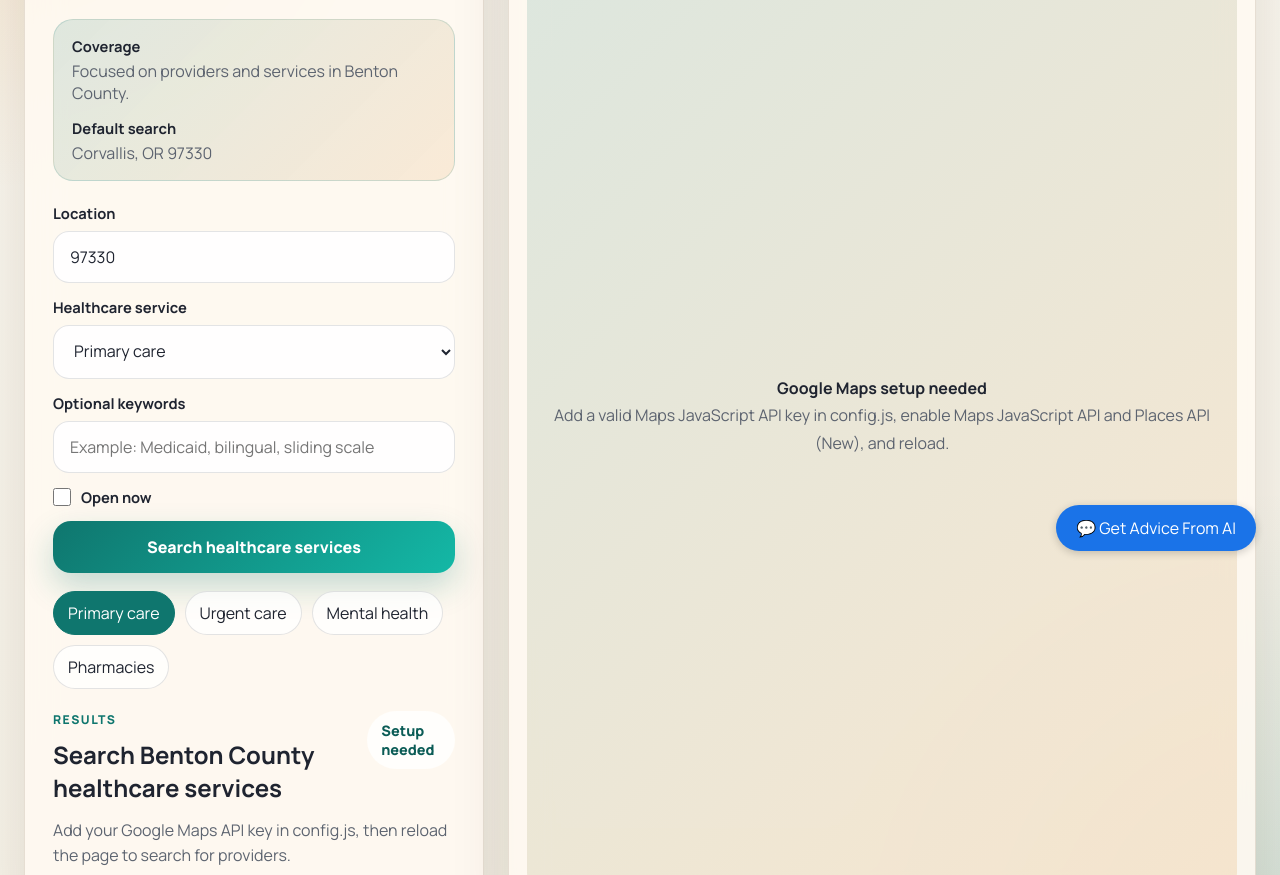
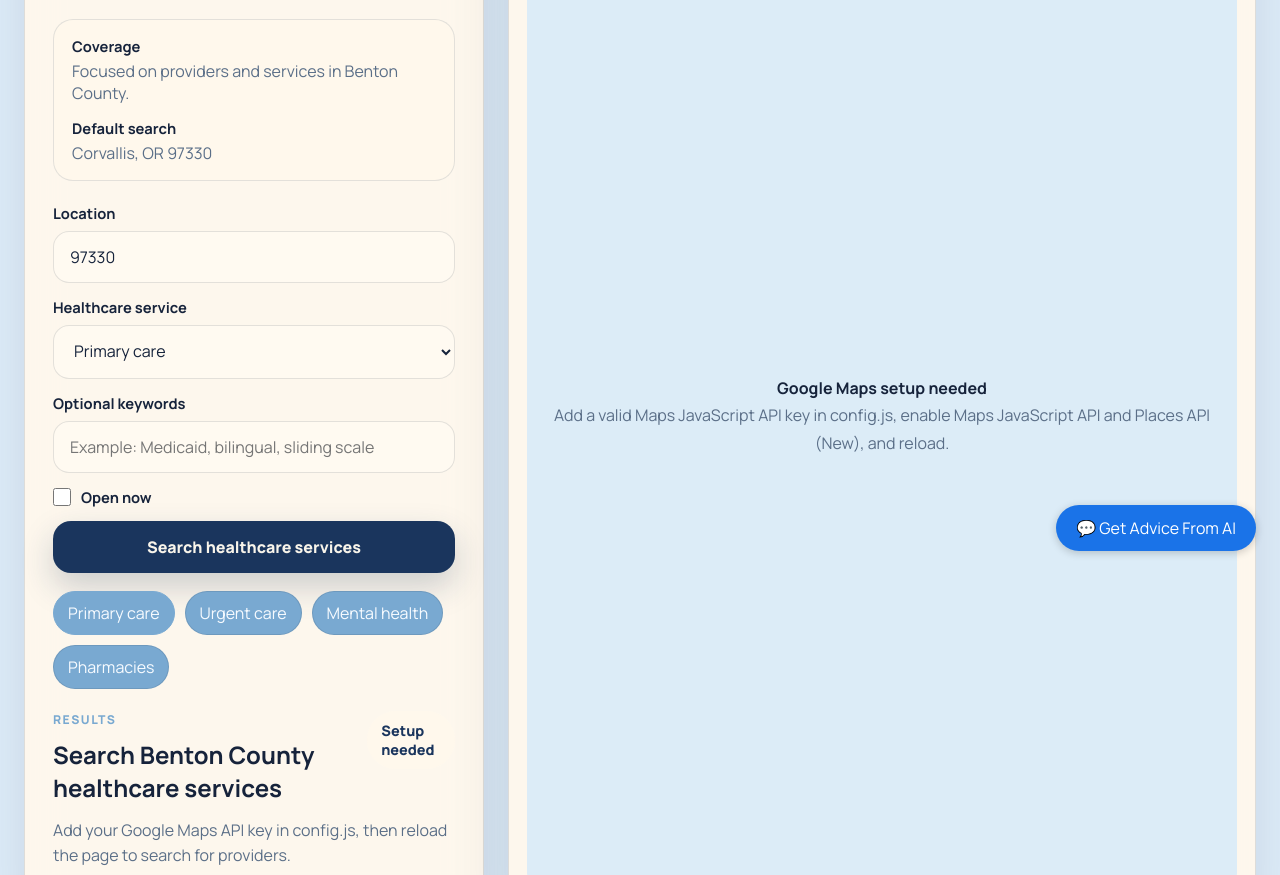
Before and after one commit to LaurenMBell/beaverhacks, a plain HTML site: page index.html in a window 1280 px wide. Shown: the part 225-1100 px from the top of the page. Drawn offline with Linux system fonts and the light colour scheme.

Commit message:
changed palette to blues and cream

```diff
--- a/styles.css
+++ b/styles.css
@@ -1,16 +1,16 @@
 :root {
   color-scheme: light;
-  --bg: #f5f1e7;
-  --bg-strong: #efe5d0;
-  --panel: rgba(255, 250, 242, 0.86);
-  --panel-border: rgba(88, 60, 31, 0.14);
-  --text: #1f2430;
-  --muted: #5d6470;
-  --accent: #0f766e;
-  --accent-strong: #0b5c56;
-  --accent-soft: rgba(15, 118, 110, 0.12);
-  --warm: #d97706;
-  --shadow: 0 24px 60px rgba(63, 39, 18, 0.12);
+  --bg: #dfeefa;
+  --bg-strong: #fff8ec;
+  --panel: rgba(255, 248, 236, 0.94);
+  --panel-border: rgba(24, 52, 92, 0.14);
+  --text: #16233b;
+  --muted: #5b6f88;
+  --accent: #79a9d1;
+  --accent-strong: #1a355d;
+  --accent-soft: rgba(159, 199, 229, 0.2);
+  --warm: #fff8ec;
+  --shadow: 0 24px 60px rgba(22, 35, 59, 0.12);
   --radius-xl: 28px;
   --radius-lg: 20px;
   --radius-md: 14px;
@@ -26,10 +26,7 @@ body {
   min-height: 100%;
   font-family: "Manrope", sans-serif;
   color: var(--text);
-  background:
-    radial-gradient(circle at top left, rgba(217, 119, 6, 0.16), transparent 24%),
-    radial-gradient(circle at bottom right, rgba(15, 118, 110, 0.16), transparent 26%),
-    linear-gradient(180deg, #f8f5ee 0%, var(--bg) 100%);
+  background: var(--bg);
 }
 
 body {
@@ -96,9 +93,8 @@ h1 {
   gap: 14px;
   padding: 16px 18px;
   border-radius: var(--radius-lg);
-  background:
-    linear-gradient(135deg, rgba(15, 118, 110, 0.13), rgba(217, 119, 6, 0.11));
-  border: 1px solid rgba(15, 118, 110, 0.16);
+  background: #fff8ec;
+  border: 1px solid rgba(26, 53, 93, 0.12);
 }
 
 .county-copy {
@@ -144,7 +140,7 @@ select {
   padding: 14px 16px;
   border-radius: 16px;
   border: 1px solid rgba(31, 36, 48, 0.12);
-  background: rgba(255, 255, 255, 0.9);
+  background: #fffaf1;
   color: var(--text);
 }
 
@@ -172,11 +168,11 @@ button:focus {
   border-radius: 18px;
   padding: 15px 18px;
   font-weight: 800;
-  color: #fff;
+  color: #f8f4ea;
   cursor: pointer;
-  background: linear-gradient(135deg, var(--accent) 0%, #14b8a6 100%);
+  background: var(--accent-strong);
   transition: transform 180ms ease, box-shadow 180ms ease;
-  box-shadow: 0 14px 32px rgba(15, 118, 110, 0.24);
+  box-shadow: 0 14px 32px rgba(26, 53, 93, 0.22);
 }
 
 .search-button:hover {
@@ -198,8 +194,8 @@ button:focus {
 
 .chip {
   border: 1px solid rgba(31, 36, 48, 0.12);
-  background: rgba(255, 255, 255, 0.72);
-  color: var(--text);
+  background: var(--accent);
+  color: #f7fbff;
   border-radius: 999px;
   padding: 10px 14px;
   cursor: pointer;
@@ -209,7 +205,7 @@ button:focus {
 .chip.is-active {
   background: var(--accent);
   border-color: var(--accent);
-  color: #fff;
+  color: #f7fbff;
 }
 
 .results-header,
@@ -225,7 +221,7 @@ button:focus {
   border-radius: 999px;
   font-size: 0.9rem;
   font-weight: 800;
-  background: rgba(255, 255, 255, 0.75);
+  background: #fff8ec;
   color: var(--accent-strong);
 }
 
@@ -243,7 +239,7 @@ button:focus {
 .result-card {
   padding: 18px;
   border-radius: var(--radius-lg);
-  background: rgba(255, 255, 255, 0.78);
+  background: #fff8ec;
   border: 1px solid rgba(31, 36, 48, 0.08);
 }
 
@@ -307,8 +303,7 @@ button:focus {
   margin: 18px;
   border-radius: 24px;
   overflow: hidden;
-  background:
-    linear-gradient(135deg, rgba(15, 118, 110, 0.14), rgba(217, 119, 6, 0.14));
+  background: #dcecf7;
 }
 
 .map-setup {
```
